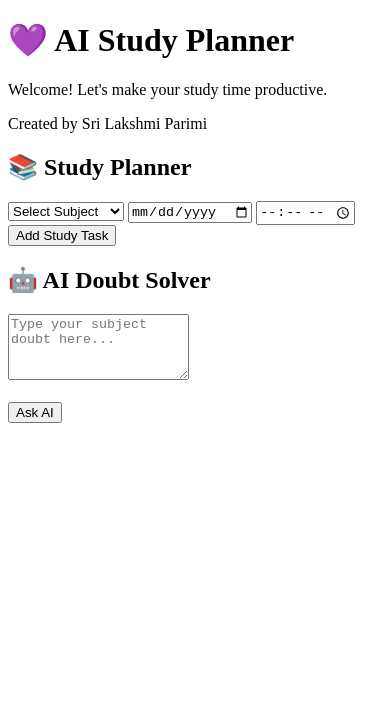
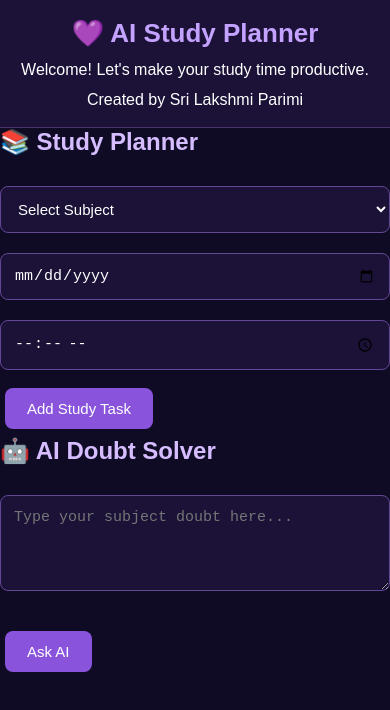
Before and after one commit to srilakshmiparimi252-cloud/AI-STUDY-PLANNER, a website: page index.html in a window 390 px wide. Both pictures are taken after a click on the button "🚀 GET STARTED". Drawn offline with Linux system fonts and the light colour scheme.

Commit message:
Revamp styling for website layout and features

```diff
--- a/style.css
+++ b/style.css
@@ -1,9 +1,58 @@
+
+/* Main Website */
+* {
+    margin: 0;
+    padding: 0;
+    box-sizing: border-box;
+}
+
+body {
+    font-family: Arial, sans-serif;
+    background: #100b24;
+    color: white;
+    min-height: 100vh;
+}
+
+/* Header */
+header {
+    background: #1c1238;
+    padding: 22px 40px;
+    display: flex;
+    justify-content: space-between;
+    align-items: center;
+    border-bottom: 1px solid #49346e;
+}
+
+header h1 {
+    color: #c4a2ff;
+    font-size: 26px;
+}
+
+/* Main Section */
+.container {
+    width: 90%;
+    max-width: 1100px;
+    margin: 40px auto;
+}
+
+h2 {
+    color: #d5bdff;
+    margin-bottom: 20px;
+}
+
+/* Cards */
 .feature {
-    background: rgba(255, 255, 255, 0.15);
-    border: 1px solid rgba(255, 255, 255, 0.3);
+    background: #241744;
+    border: 1px solid #624795;
     padding: 22px;
     border-radius: 15px;
     width: 220px;
+    transition: 0.3s;
+}
+
+.feature:hover {
+    transform: translateY(-5px);
+    background: #32205b;
 }
 
 .feature span {
@@ -12,5 +61,64 @@
 
 .feature p {
     margin-top: 10px;
+    color: #eee5ff;
+}
+
+/* Buttons */
+button {
+    background: #8954db;
     color: white;
+    border: none;
+    padding: 12px 22px;
+    border-radius: 8px;
+    cursor: pointer;
+    font-size: 15px;
+    margin: 8px 5px;
 }
+
+button:hover {
+    background: #a477ef;
+}
+
+/* Inputs */
+input, textarea, select {
+    width: 100%;
+    padding: 13px;
+    margin: 10px 0;
+    border: 1px solid #624795;
+    border-radius: 8px;
+    background: #1c1238;
+    color: white;
+    font-size: 15px;
+}
+
+input:focus, textarea:focus {
+    outline: 2px solid #a477ef;
+}
+
+/* Content Cards */
+.card {
+    background: #1c1238;
+    border: 1px solid #49346e;
+    border-radius: 14px;
+    padding: 22px;
+    margin: 18px 0;
+}
+
+/* Mobile Responsive */
+@media (max-width: 600px) {
+    header {
+        padding: 18px;
+        flex-direction: column;
+        gap: 12px;
+    }
+
+    .container {
+        width: 94%;
+        margin: 25px auto;
+    }
+
+    .feature {
+        width: 100%;
+    }
+}
```
